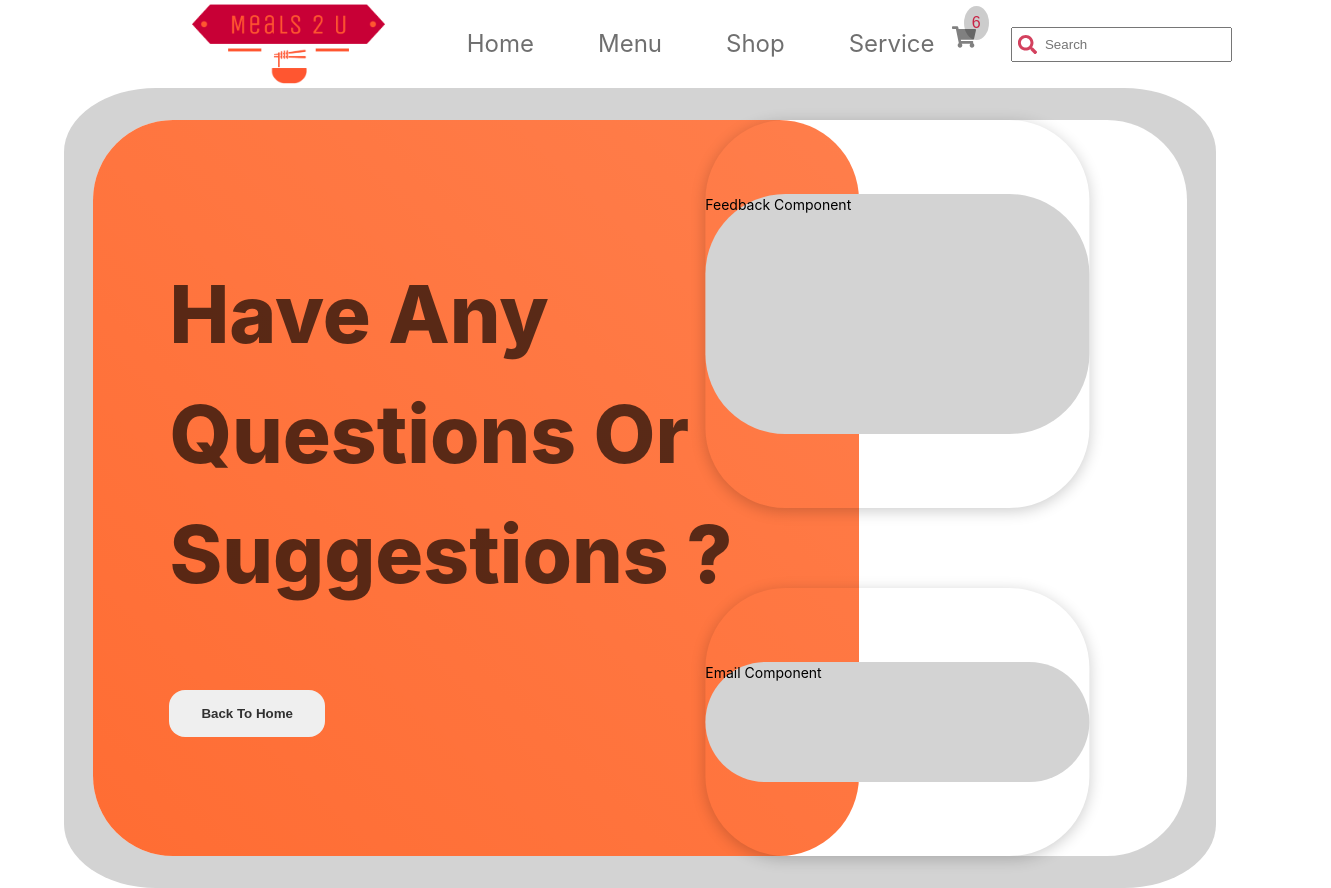
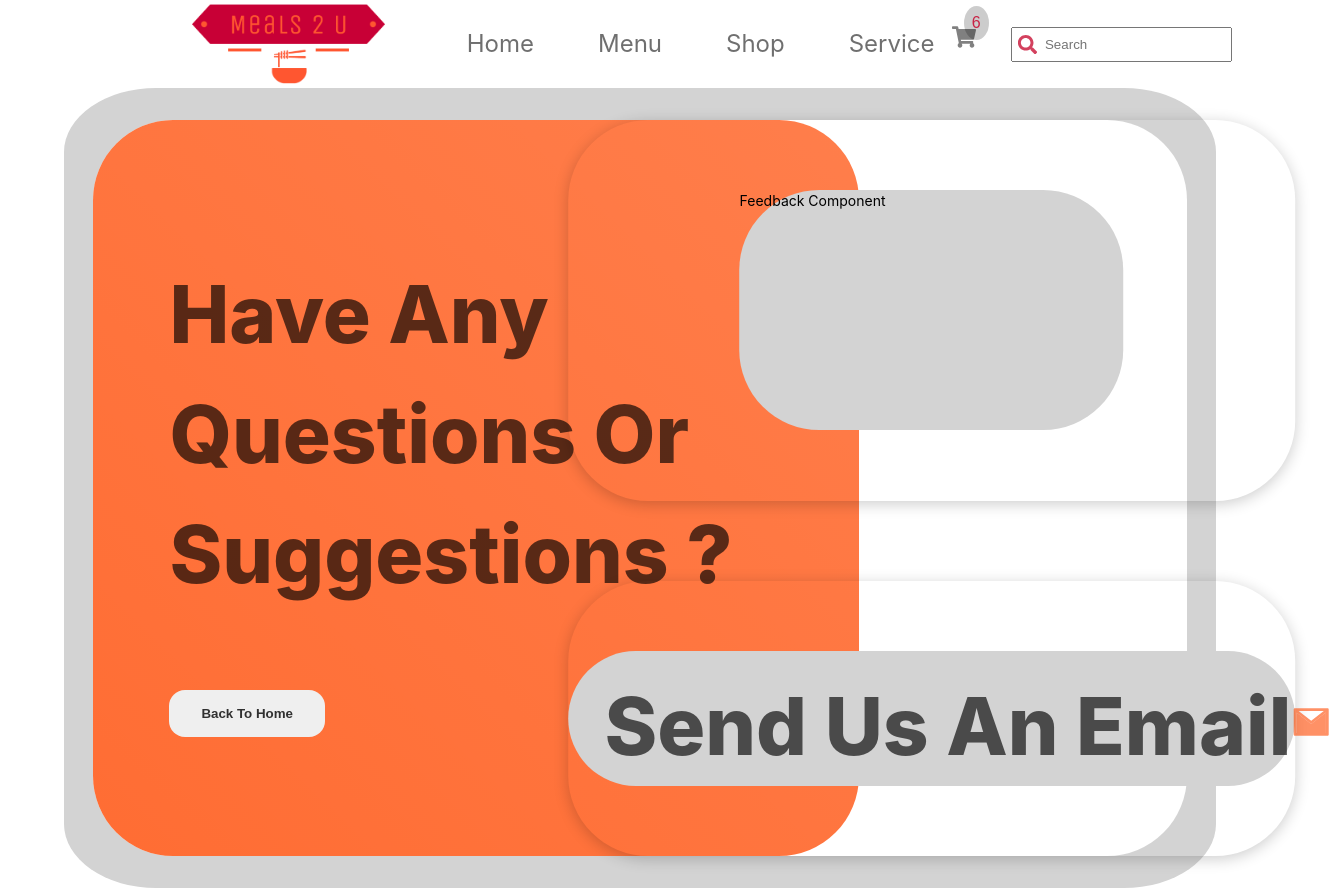
Before and after one commit to Jscorz/React-Food-Delivery-App, a React (Create React App) app: page /service in a window 1280 px wide. Shown: the whole page, 1331 px wide, since content can reach past the window. Built offline with nearby package versions, Linux system fonts and the light colour scheme.

Commit message:
setup email form and component

```diff
--- a/package.json
+++ b/package.json
@@ -3,6 +3,7 @@
   "version": "0.1.0",
   "private": true,
   "dependencies": {
+    "@formspree/react": "^2.2.4",
     "@testing-library/jest-dom": "^5.16.2",
     "@testing-library/react": "^12.1.4",
     "@testing-library/user-event": "^13.5.0",
--- a/src/components/EmailCard.js
+++ b/src/components/EmailCard.js
@@ -1,11 +1,24 @@
 import React, { useState, useRef } from 'react';
+import { AiTwotoneMail } from 'react-icons/ai';
+
 import '../index.css';
 import styled from 'styled-components';
 
 const EmailCard = () => {
   return (
     <Wrapper>
-      <section>Email Component</section>
+      <section>
+        <a
+          rel='noreferrer'
+          target='_blank'
+          href='mailto:jkscorzafava@gmail.com'
+        >
+          <h1>Send Us an email</h1>
+          <button>
+            <AiTwotoneMail />
+          </button>
+        </a>
+      </section>
     </Wrapper>
   );
 };
@@ -27,5 +40,30 @@ const Wrapper = styled.section`
     min-width: 30vw;
     min-height: 15vh;
     border-radius: 5rem;
+    display: flex;
+    align-items: center;
+    justify-content: center;
+  }
+
+  a {
+    text-decoration: none;
+    color: rgba(0, 0, 0, 0.8);
+    display: flex;
+    align-items: center;
+    justify-content: center;
+  }
+
+  h1 {
+    font-size: 2.5rem;
+    white-space: nowrap;
+  }
+
+  button {
+    font-size: 2.5rem;
+    color: rgba(255, 72, 0, 0.6);
+    background: transparent;
+    border: none;
+    cursor: pointer;
+    margin-bottom: -1rem;
   }
 `;
```
Also changed, not shown: 1 other file (tests, documents, lock files or other folders).
